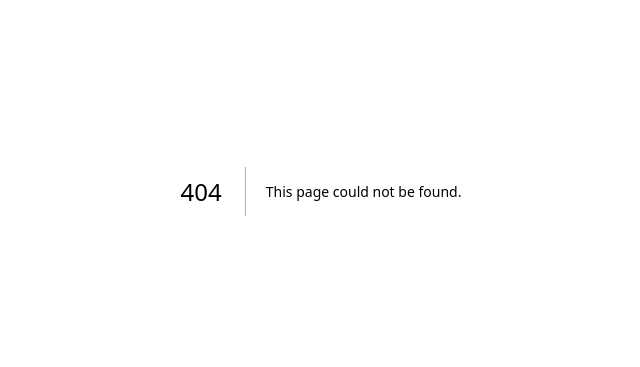
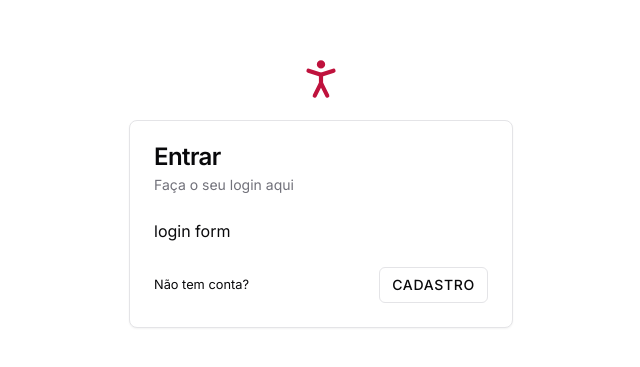
Before and after one commit to mateusjose98/nextjs-admin-14-app, a Next.js app: page /login in a window 1280 px wide. Before the commit this address had no page. Shown: the part 209-576 px from the top of the page, without its empty margins (319-959 px from the left). Built offline with nearby package versions, Linux system fonts and the light colour scheme.

Commit message:
feat: login card added

```diff
--- /dev/null
+++ b/app/(public)/login/page.tsx
@@ -0,0 +1,34 @@
+'use client';
+
+import { Button } from '@/components/ui/button';
+import {
+  Card,
+  CardContent,
+  CardDescription,
+  CardFooter,
+  CardHeader,
+  CardTitle,
+} from '@/components/ui/card';
+import { PersonStanding } from 'lucide-react';
+import Link from 'next/link';
+
+export default function LoginPage() {
+  return (
+    <>
+      <PersonStanding size={50} className="text-primary" />
+      <Card className="w-full max-w-sm">
+        <CardHeader>
+          <CardTitle>Entrar</CardTitle>
+          <CardDescription>Faça o seu login aqui</CardDescription>
+        </CardHeader>
+        <CardContent>login form</CardContent>
+        <CardFooter className="flex justify-between">
+          <small>Não tem conta?</small>
+          <Button asChild variant={'outline'} size={'sm'}>
+            <Link href="/cadastro">Cadastro</Link>
+          </Button>
+        </CardFooter>
+      </Card>
+    </>
+  );
+}
--- /dev/null
+++ b/components/ui/card.tsx
@@ -0,0 +1,79 @@
+import * as React from "react"
+
+import { cn } from "@/lib/utils"
+
+const Card = React.forwardRef<
+  HTMLDivElement,
+  React.HTMLAttributes<HTMLDivElement>
+>(({ className, ...props }, ref) => (
+  <div
+    ref={ref}
+    className={cn(
+      "rounded-lg border bg-card text-card-foreground shadow-sm",
+      className
+    )}
+    {...props}
+  />
+))
+Card.displayName = "Card"
+
+const CardHeader = React.forwardRef<
+  HTMLDivElement,
+  React.HTMLAttributes<HTMLDivElement>
+>(({ className, ...props }, ref) => (
+  <div
+    ref={ref}
+    className={cn("flex flex-col space-y-1.5 p-6", className)}
+    {...props}
+  />
+))
+CardHeader.displayName = "CardHeader"
+
+const CardTitle = React.forwardRef<
+  HTMLParagraphElement,
+  React.HTMLAttributes<HTMLHeadingElement>
+>(({ className, ...props }, ref) => (
+  <h3
+    ref={ref}
+    className={cn(
+      "text-2xl font-semibold leading-none tracking-tight",
+      className
+    )}
+    {...props}
+  />
+))
+CardTitle.displayName = "CardTitle"
+
+const CardDescription = React.forwardRef<
+  HTMLParagraphElement,
+  React.HTMLAttributes<HTMLParagraphElement>
+>(({ className, ...props }, ref) => (
+  <p
+    ref={ref}
+    className={cn("text-sm text-muted-foreground", className)}
+    {...props}
+  />
+))
+CardDescription.displayName = "CardDescription"
+
+const CardContent = React.forwardRef<
+  HTMLDivElement,
+  React.HTMLAttributes<HTMLDivElement>
+>(({ className, ...props }, ref) => (
+  <div ref={ref} className={cn("p-6 pt-0", className)} {...props} />
+))
+CardContent.displayName = "CardContent"
+
+const CardFooter = React.forwardRef<
+  HTMLDivElement,
+  React.HTMLAttributes<HTMLDivElement>
+>(({ className, ...props }, ref) => (
+  <div
+    ref={ref}
+    className={cn("flex items-center p-6 pt-0", className)}
+    {...props}
+  />
+))
+CardFooter.displayName = "CardFooter"
+
+export { Card, CardHeader, CardFooter, CardTitle, CardDescription, CardContent }
```
